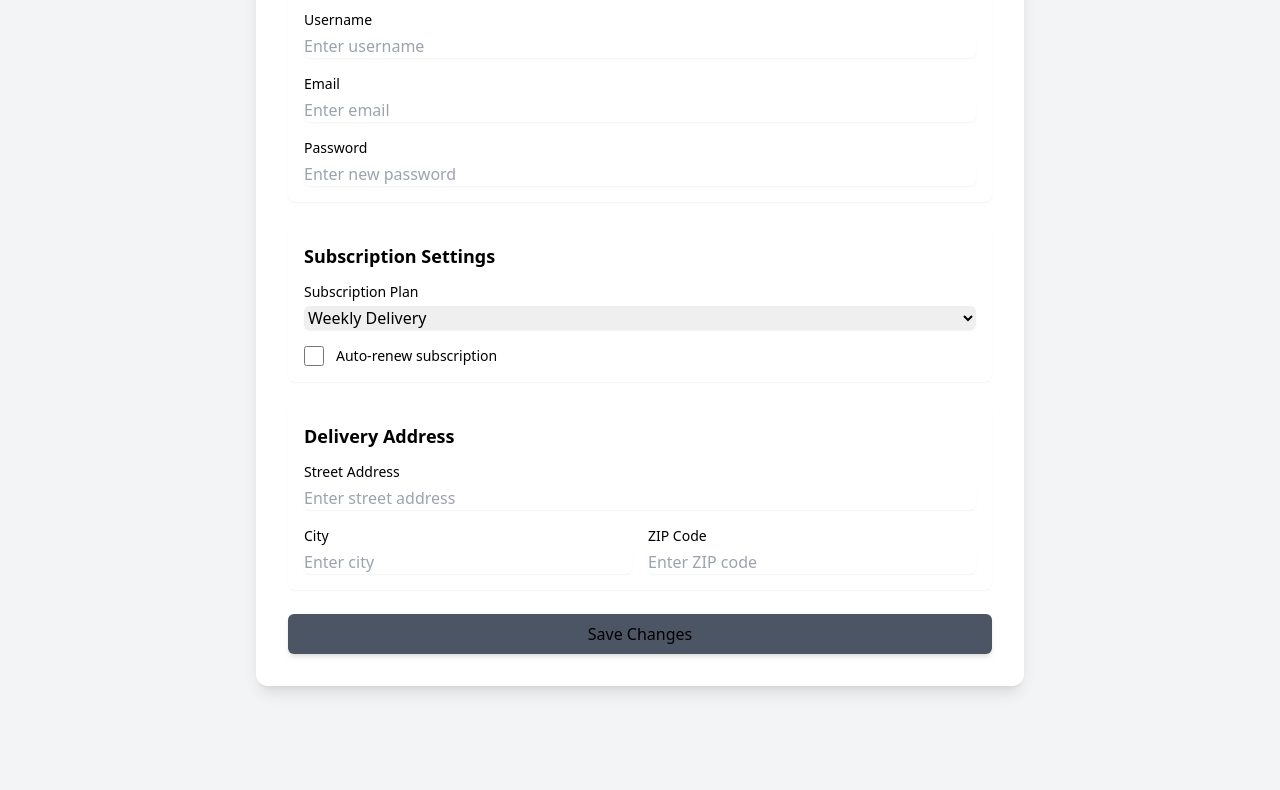
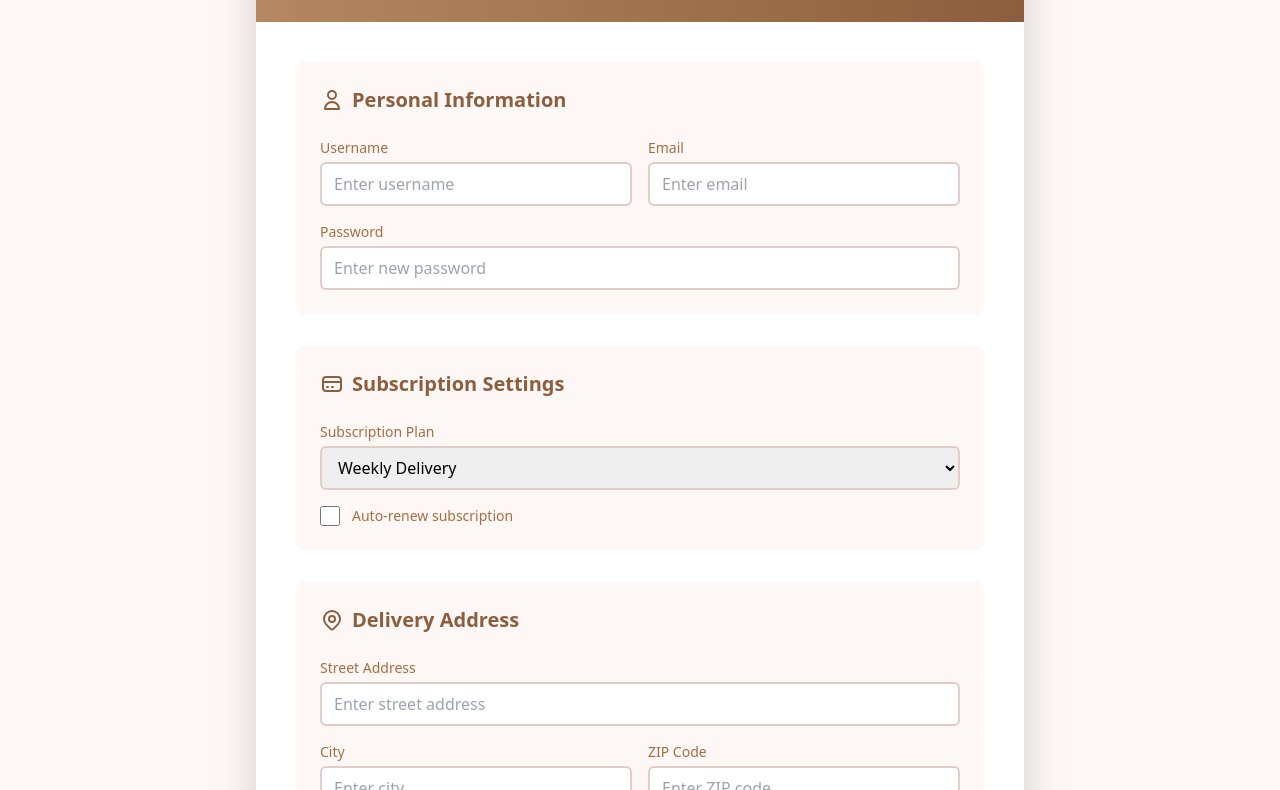
Before and after one commit to Arian-jay/cofi, a website: page src/setting.html in a window 1280 px wide. Shown: the part 198-988 px from the top of the page. Before the commit the page ends 884 px from the top, so only its background shows below. Drawn offline with Linux system fonts and the light colour scheme.

Commit message:
13th commit

```diff
--- a/src/setting.html
+++ b/src/setting.html
@@ -15,123 +15,146 @@
             animation: fadeIn 0.5s ease-out forwards;
         }
         .transition-transform {
-            transition: transform 0.3s ease;
+            transition: transform 0.3s ease, box-shadow 0.3s ease;
         }
     </style>
 </head>
-<body class="bg-gray-100 min-h-screen">
-
-    <div class="max-w-3xl w-full mx-auto p-4 sm:p-6 lg:p-8 bg-white shadow-lg rounded-xl mt-4 sm:mt-8 lg:mt-12 space-y-6 sm:space-y-8 fade-in">
-        <div class="flex flex-col sm:flex-row justify-between items-center mb-6">
-            <a href="homepage.html" class="inline-flex items-center px-4 py-2 bg-gray-800 text-white font-medium rounded-lg shadow hover:bg-gray-700 transition duration-300 ease-in-out">
-                <svg xmlns="http://www.w3.org/2000/svg" fill="none" viewBox="0 0 24 24" stroke-width="1.5" stroke="currentColor" class="w-6 h-6 mr-2">
-                    <path stroke-linecap="round" stroke-linejoin="round" d="M10.5 19.5 3 12m0 0 7.5-7.5M3 12h18" />
+<body class="bg-coffee-50 min-h-screen font-sans">
+    <header class="bg-coffee-800 text-white py-4 shadow-md">
+        <div class="container mx-auto px-4 flex justify-between items-center">
+            <a class="flex flex-shrink-0 items-center">
+                <img class="h-8 w-auto" src="../src/img/LOGO.PNG" alt="COFI">
+                <span class="ml-2 text-xl font-bold text-white"
+                  id="brand">COFI</span>
+            </a>
+            <a href="homepage.html" class="inline-flex items-center px-4 py-2 bg-coffee-700 text-white font-medium rounded-lg shadow hover:bg-coffee-600 transition duration-300 ease-in-out">
+                <svg xmlns="http://www.w3.org/2000/svg" class="h-5 w-5 mr-2" fill="none" viewBox="0 0 24 24" stroke="currentColor">
+                    <path stroke-linecap="round" stroke-linejoin="round" stroke-width="2" d="M10 19l-7-7m0 0l7-7m-7 7h18" />
                 </svg>
                 Return Home
             </a>
+        </div>
+    </header>
 
-            <h2 class="text-2xl sm:text-3xl font-bold text-brown-800">Account Settings</h2>
+    <main class="container mx-auto px-4 py-8">
+        <div class="max-w-3xl mx-auto bg-white shadow-2xl rounded-xl overflow-hidden fade-in">
+            <div class="p-6 sm:p-10 bg-gradient-to-r from-coffee-600 to-coffee-800">
+                <h2 class="text-3xl font-bold text-white">Account Settings</h2>
             </div>
 
-        <form id="settingsForm" class="space-y-6">
+            <form id="settingsForm" class="p-6 sm:p-10 space-y-8">
                 <!-- Personal Information -->
-            <div class="bg-brown-50 p-4 rounded-lg shadow-sm transition-transform hover:scale-105">
-                <h3 class="text-lg font-semibold text-brown-800 mb-3">Personal Information</h3>
-                <div class="space-y-4">
+                <div class="space-y-6 transition-transform hover:scale-105 hover:shadow-lg p-6 rounded-lg bg-coffee-50">
+                    <h3 class="text-xl font-semibold text-coffee-800 flex items-center">
+                        <svg xmlns="http://www.w3.org/2000/svg" class="h-6 w-6 mr-2" fill="none" viewBox="0 0 24 24" stroke="currentColor">
+                            <path stroke-linecap="round" stroke-linejoin="round" stroke-width="2" d="M16 7a4 4 0 11-8 0 4 4 0 018 0zM12 14a7 7 0 00-7 7h14a7 7 0 00-7-7z" />
+                        </svg>
+                        Personal Information
+                    </h3>
+                    <div class="grid gap-4 sm:grid-cols-2">
                         <div>
-                        <label for="username" class="block text-sm font-medium text-brown-700 mb-1">Username</label>
-                        <input type="text" id="username" class="mt-1 block w-full rounded-md border-brown-300 shadow-sm focus:border-brown-500 focus:ring focus:ring-brown-200 focus:ring-opacity-50 transition-all duration-300" placeholder="Enter username">
+                            <label for="username" class="block text-sm font-medium text-coffee-700 mb-1">Username</label>
+                            <input type="text" id="username" class="w-full px-3 py-2 rounded-md border-2 border-coffee-300 focus:border-coffee-500 focus:ring focus:ring-coffee-200 focus:ring-opacity-50 transition-all duration-300" placeholder="Enter username">
                         </div>
                         <div>
-                        <label for="email" class="block text-sm font-medium text-brown-700 mb-1">Email</label>
-                        <input type="email" id="email" class="mt-1 block w-full rounded-md border-brown-300 shadow-sm focus:border-brown-500 focus:ring focus:ring-brown-200 focus:ring-opacity-50 transition-all duration-300" placeholder="Enter email">
+                            <label for="email" class="block text-sm font-medium text-coffee-700 mb-1">Email</label>
+                            <input type="email" id="email" class="w-full px-3 py-2 rounded-md border-2 border-coffee-300 focus:border-coffee-500 focus:ring focus:ring-coffee-200 focus:ring-opacity-50 transition-all duration-300" placeholder="Enter email">
                         </div>
-                    <div>
-                        <label for="password" class="block text-sm font-medium text-brown-700 mb-1">Password</label>
-                        <input type="password" id="password" class="mt-1 block w-full rounded-md border-brown-300 shadow-sm focus:border-brown-500 focus:ring focus:ring-brown-200 focus:ring-opacity-50 transition-all duration-300" placeholder="Enter new password">
+                        <div class="sm:col-span-2">
+                            <label for="password" class="block text-sm font-medium text-coffee-700 mb-1">Password</label>
+                            <input type="password" id="password" class="w-full px-3 py-2 rounded-md border-2 border-coffee-300 focus:border-coffee-500 focus:ring focus:ring-coffee-200 focus:ring-opacity-50 transition-all duration-300" placeholder="Enter new password">
                         </div>
                     </div>
                 </div>
 
-            <!-- Subscription Settings -->
-            <div class="bg-brown-50 p-4 rounded-lg shadow-sm transition-transform hover:scale-105">
-                <h3 class="text-lg font-semibold text-brown-800 mb-3">Subscription Settings</h3>
+                <div class="space-y-6 transition-transform hover:scale-105 hover:shadow-lg p-6 rounded-lg bg-coffee-50">
+                    <h3 class="text-xl font-semibold text-coffee-800 flex items-center">
+                        <svg xmlns="http://www.w3.org/2000/svg" class="h-6 w-6 mr-2" fill="none" viewBox="0 0 24 24" stroke="currentColor">
+                            <path stroke-linecap="round" stroke-linejoin="round" stroke-width="2" d="M3 10h18M7 15h1m4 0h1m-7 4h12a3 3 0 003-3V8a3 3 0 00-3-3H6a3 3 0 00-3 3v8a3 3 0 003 3z" />
+                        </svg>
+                        Subscription Settings
+                    </h3>
                     <div class="space-y-4">
                         <div>
-                        <label for="subscription-plan" class="block text-sm font-medium text-brown-700 mb-1">Subscription Plan</label>
-                        <select id="subscription-plan" class="mt-1 block w-full rounded-md border-brown-300 shadow-sm focus:border-brown-500 focus:ring focus:ring-brown-200 focus:ring-opacity-50 transition-all duration-300">
+                            <label for="subscription-plan" class="block text-sm font-medium text-coffee-700 mb-1">Subscription Plan</label>
+                            <select id="subscription-plan" class="w-full px-3 py-2 rounded-md border-2 border-coffee-300 focus:border-coffee-500 focus:ring focus:ring-coffee-200 focus:ring-opacity-50 transition-all duration-300">
                                 <option value="weekly">Weekly Delivery</option>
                                 <option value="bi-weekly">Bi-Weekly Delivery</option>
                                 <option value="monthly">Monthly Delivery</option>
                             </select>
                         </div>
                         <div class="flex items-center space-x-3">
-                        <input type="checkbox" id="auto-renew" class="form-checkbox h-5 w-5 text-brown-600 transition duration-150 ease-in-out">
-                        <label for="auto-renew" class="text-sm text-brown-700">Auto-renew subscription</label>
+                            <input type="checkbox" id="auto-renew" class="w-5 h-5 text-coffee-600 border-2 border-coffee-300 rounded focus:ring-coffee-500">
+                            <label for="auto-renew" class="text-sm text-coffee-700">Auto-renew subscription</label>
                         </div>
                     </div>
                 </div>
 
                 <!-- Delivery Address -->
-            <div class="bg-brown-50 p-4 rounded-lg shadow-sm transition-transform hover:scale-105">
-                <h3 class="text-lg font-semibold text-brown-800 mb-3">Delivery Address</h3>
-                <div class="space-y-4">
-                    <div>
-                        <label for="address" class="block text-sm font-medium text-brown-700 mb-1">Street Address</label>
-                        <input type="text" id="address" class="mt-1 block w-full rounded-md border-brown-300 shadow-sm focus:border-brown-500 focus:ring focus:ring-brown-200 focus:ring-opacity-50 transition-all duration-300" placeholder="Enter street address">
-                    </div>
-                    <div class="grid grid-cols-1 sm:grid-cols-2 gap-4">
-                        <div>
-                            <label for="city" class="block text-sm font-medium text-brown-700 mb-1">City</label>
-                            <input type="text" id="city" class="mt-1 block w-full rounded-md border-brown-300 shadow-sm focus:border-brown-500 focus:ring focus:ring-brown-200 focus:ring-opacity-50 transition-all duration-300" placeholder="Enter city">
+                <div class="space-y-6 transition-transform hover:scale-105 hover:shadow-lg p-6 rounded-lg bg-coffee-50">
+                    <h3 class="text-xl font-semibold text-coffee-800 flex items-center">
+                        <svg xmlns="http://www.w3.org/2000/svg" class="h-6 w-6 mr-2" fill="none" viewBox="0 0 24 24" stroke="currentColor">
+                            <path stroke-linecap="round" stroke-linejoin="round" stroke-width="2" d="M17.657 16.657L13.414 20.9a1.998 1.998 0 01-2.827 0l-4.244-4.243a8 8 0 1111.314 0z" />
+                            <path stroke-linecap="round" stroke-linejoin="round" stroke-width="2" d="M15 11a3 3 0 11-6 0 3 3 0 016 0z" />
+                        </svg>
+                        Delivery Address
+                    </h3>
+                    <div class="grid gap-4 sm:grid-cols-2">
+                        <div class="sm:col-span-2">
+                            <label for="address" class="block text-sm font-medium text-coffee-700 mb-1">Street Address</label>
+                            <input type="text" id="address" class="w-full px-3 py-2 rounded-md border-2 border-coffee-300 focus:border-coffee-500 focus:ring focus:ring-coffee-200 focus:ring-opacity-50 transition-all duration-300" placeholder="Enter street address">
                         </div>
                         <div>
-                            <label for="zip" class="block text-sm font-medium text-brown-700 mb-1">ZIP Code</label>
-                            <input type="text" id="zip" class="mt-1 block w-full rounded-md border-brown-300 shadow-sm focus:border-brown-500 focus:ring focus:ring-brown-200 focus:ring-opacity-50 transition-all duration-300" placeholder="Enter ZIP code">
+                            <label for="city" class="block text-sm font-medium text-coffee-700 mb-1">City</label>
+                            <input type="text" id="city" class="w-full px-3 py-2 rounded-md border-2 border-coffee-300 focus:border-coffee-500 focus:ring focus:ring-coffee-200 focus:ring-opacity-50 transition-all duration-300" placeholder="Enter city">
+                        </div>
+                        <div>
+                            <label for="zip" class="block text-sm font-medium text-coffee-700 mb-1">ZIP Code</label>
+                            <input type="text" id="zip" class="w-full px-3 py-2 rounded-md border-2 border-coffee-300 focus:border-coffee-500 focus:ring focus:ring-coffee-200 focus:ring-opacity-50 transition-all duration-300" placeholder="Enter ZIP code">
                         </div>
                     </div>
                 </div>
-            </div>
-            <button type="submit" class="w-full text-black bg-gray-600 text-white py-2 px-4 rounded-md shadow-md hover:bg-gray-700 transition-all duration-300 transform hover:scale-105 focus:outline-none focus:ring-2 focus:ring-gray-500 focus:ring-opacity-50">
+
+                <button type="submit" id="saveButton" class="w-full py-3 px-4 bg-coffee-600 text-white font-medium rounded-md shadow-md hover:bg-coffee-700 focus:outline-none focus:ring-2 focus:ring-coffee-500 focus:ring-opacity-50 transition-all duration-300 transform hover:scale-105">
                     Save Changes
                 </button>
-
             </form>
         </div>
+    </main>
 
     <script>
         document.addEventListener('DOMContentLoaded', function() {
             const form = document.getElementById('settingsForm');
+            const saveButton = document.getElementById('saveButton');
             const inputs = form.querySelectorAll('input, select');
 
             inputs.forEach(input => {
                 input.addEventListener('focus', function() {
-                    this.closest('.transition-transform').classList.add('scale-105');
+                    this.closest('.transition-transform').classList.add('scale-105', 'shadow-lg');
                 });
 
                 input.addEventListener('blur', function() {
-                    this.closest('.transition-transform').classList.remove('scale-105');
+                    this.closest('.transition-transform').classList.remove('scale-105', 'shadow-lg');
                 });
             });
 
             form.addEventListener('submit', function(e) {
                 e.preventDefault();
 
-                // Simulate form submission
-                const submitButton = this.querySelector('button[type="submit"]');
-                submitButton.textContent = 'Saving...';
-                submitButton.disabled = true;
+                saveButton.textContent = 'Saving...';
+                saveButton.disabled = true;
+                saveButton.classList.add('opacity-75', 'cursor-not-allowed');
 
                 setTimeout(() => {
-                    submitButton.textContent = 'Changes Saved!';
-                    submitButton.classList.remove('bg-gray-600', 'hover:bg-gray-700');
-                    submitButton.classList.add('bg-green-600', 'hover:bg-green-700');
+                    saveButton.textContent = 'Changes Saved!';
+                    saveButton.classList.remove('bg-coffee-600', 'hover:bg-coffee-700');
+                    saveButton.classList.add('bg-green-600', 'hover:bg-green-700');
 
                     setTimeout(() => {
-                        submitButton.textContent = 'Save Changes';
-                        submitButton.disabled = false;
-                        submitButton.classList.remove('bg-green-600', 'hover:bg-green-700');
-                        submitButton.classList.add('bg-gray-600', 'hover:bg-gray-700');
+                        saveButton.textContent = 'Save Changes';
+                        saveButton.disabled = false;
+                        saveButton.classList.remove('bg-green-600', 'hover:bg-green-700', 'opacity-75', 'cursor-not-allowed');
+                        saveButton.classList.add('bg-coffee-600', 'hover:bg-coffee-700');
                     }, 2000);
                 }, 1500);
             });
--- a/tailwind.config.js
+++ b/tailwind.config.js
@@ -2,10 +2,25 @@
 module.exports = {
   content: ["./src/*.{html,js}"],
   theme: {
-    extend: {},
-    fontFamily: {
-      Inter: ["Inter"]
-    },
+    extend: {
+      fontFamily: {
+        Inter: ["Inter"]
+      },
+      colors: {
+        coffee: {
+            50: '#FDF8F6',
+            100: '#F2E8E5',
+            200: '#EADDD7',
+            300: '#E0CEC7',
+            400: '#D2BAA9',
+            500: '#C4A68A',
+            600: '#B58863',
+            700: '#A66E40',
+            800: '#8C5E3D',
+            900: '#704F32',
+        },
+      }
+  },
   },
   plugins: [
     require('@tailwindcss/aspect-ratio'),
```
Also changed, not shown: src/cart.html (+1 -1 lines), src/menu.html (+1 -1 lines), src/signup.html (+3 -3 lines), dist/output.css. Lines whose indentation alone changed are shown as unchanged.
